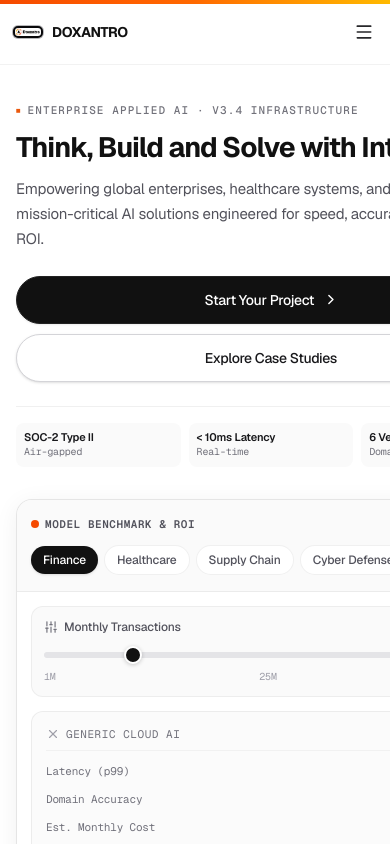
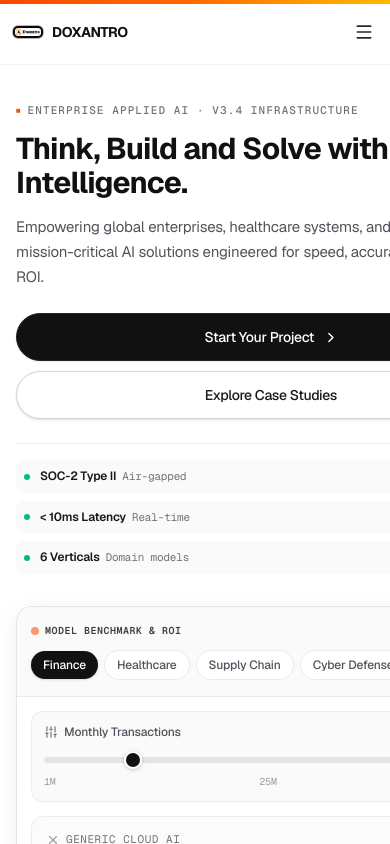
Before and after one commit to doxantro/Doxantro-Website, a Next.js app: page / in a window 390 px wide. Shown: the top 844 px of the page. Built offline with nearby package versions, Linux system fonts and the light colour scheme.

Commit message:
fix(hero): ensure flawless mobile responsiveness on 320px-390px viewports with visual browser verification

```diff
--- a/src/components/hero/ModelBenchmarkComparator.tsx
+++ b/src/components/hero/ModelBenchmarkComparator.tsx
@@ -114,20 +114,20 @@ export default function ModelBenchmarkComparator() {
     <div className="relative rounded-2xl border border-black/[0.1] bg-white shadow-[0_4px_24px_rgba(0,0,0,0.06)] overflow-hidden w-full max-w-full">
       {/* Top Header & Vertical Selector */}
       <div className="p-3.5 sm:p-5 pb-3 border-b border-black/[0.06] bg-[#fafafa]">
-        <div className="flex items-center justify-between gap-2 mb-2.5 sm:mb-3">
+        <div className="flex items-center justify-between gap-1.5 mb-2.5 sm:mb-3">
           <div className="flex items-center gap-1.5 min-w-0">
-            <span className="w-2 h-2 rounded-full bg-orange-600 flex-shrink-0" />
-            <span className="text-[11px] font-mono tracking-wider uppercase text-zinc-600 font-semibold truncate">
+            <span className="w-2 h-2 rounded-full bg-orange-600 animate-pulse flex-shrink-0" />
+            <span className="text-[10px] sm:text-[11px] font-mono tracking-wider uppercase text-zinc-700 font-semibold truncate">
               Model Benchmark & ROI
             </span>
           </div>
-          <span className="text-[10px] font-mono text-zinc-500 bg-white border border-black/[0.06] px-2 py-0.5 rounded flex-shrink-0">
+          <span className="text-[9px] sm:text-[10px] font-mono text-zinc-500 bg-white border border-black/[0.06] px-1.5 sm:px-2 py-0.5 rounded flex-shrink-0">
             v3.4 Telemetry
           </span>
         </div>
 
         {/* Horizontal Scrollable Presets with Momentum Scrolling */}
-        <div className="flex items-center gap-1.5 overflow-x-auto pb-1 scrollbar-none -mx-3.5 px-3.5 sm:-mx-5 sm:px-5">
+        <div className="flex items-center gap-1.5 overflow-x-auto pb-1 scrollbar-none -mx-3.5 px-3.5 sm:mx-0 sm:px-0">
           {presets.map((preset) => (
             <button
               key={preset.id}
@@ -135,7 +135,7 @@ export default function ModelBenchmarkComparator() {
               className={`px-3 py-1.5 rounded-full text-xs font-medium whitespace-nowrap transition-colors cursor-pointer flex-shrink-0 ${
                 activePresetId === preset.id
                   ? 'bg-[#111111] text-white shadow-sm'
-                  : 'bg-white border border-black/[0.06] text-zinc-600 hover:text-[#111111] hover:border-black/[0.15]'
+                  : 'bg-white border border-black/[0.08] text-zinc-600 hover:text-[#111111] hover:border-black/[0.15]'
               }`}
             >
               {preset.shortName}
--- a/src/sections/HeroSection.tsx
+++ b/src/sections/HeroSection.tsx
@@ -9,7 +9,7 @@ export default function HeroSection() {
   return (
     <section className="relative pt-24 pb-12 sm:pt-32 sm:pb-16 md:pt-40 md:pb-24 border-b border-black/[0.06] bg-white overflow-hidden">
       <div className="max-w-7xl mx-auto px-4 sm:px-6 lg:px-8">
-        <div className="grid lg:grid-cols-12 gap-8 lg:gap-8 items-start">
+        <div className="grid lg:grid-cols-12 gap-8 lg:gap-10 items-start">
           {/* Left Column: Headline & Value Prop */}
           <motion.div
             initial={{ opacity: 0, y: 16 }}
@@ -24,10 +24,9 @@ export default function HeroSection() {
               </span>
             </div>
 
-            {/* Main Headline */}
-            <h1 className="display-1 mb-3.5 sm:mb-5">
-              Think, Build and <br className="hidden sm:inline" />
-              Solve with Intelligence.
+            {/* Main Headline with responsive text sizes and natural wrapping */}
+            <h1 className="text-3xl sm:text-4xl md:text-5xl lg:text-[3.25rem] font-bold tracking-tight text-[#111111] leading-[1.12] mb-4 sm:mb-5">
+              Think, Build and Solve with Intelligence.
             </h1>
 
             {/* Subheadline */}
@@ -36,7 +35,7 @@ export default function HeroSection() {
             </p>
 
             {/* CTA Row */}
-            <div className="flex flex-col sm:flex-row items-stretch sm:items-center gap-2.5 sm:gap-3 mb-6 sm:mb-10">
+            <div className="flex flex-col sm:flex-row items-stretch sm:items-center gap-2.5 sm:gap-3 mb-6 sm:mb-8">
               <Button href="/contact" size="lg" variant="primary" className="w-full sm:w-auto text-center">
                 Start Your Project
               </Button>
@@ -45,21 +44,30 @@ export default function HeroSection() {
               </Button>
             </div>
 
-            {/* 3 Hairline Metric Indicators - 3-column compact grid on all screens */}
-            <div className="pt-4 sm:pt-6 border-t border-black/[0.06] grid grid-cols-3 gap-2 sm:gap-4">
-              <div className="p-2 sm:p-0 rounded-lg bg-zinc-50 sm:bg-transparent text-left">
-                <div className="text-[11px] sm:text-xs font-semibold text-zinc-900 leading-tight">SOC-2 Type II</div>
-                <div className="text-[10px] sm:text-[11px] text-zinc-500 font-mono mt-0.5 leading-tight">Air-gapped</div>
+            {/* 3 Hairline Metric Indicators - Clean mobile stacked list and desktop flex row */}
+            <div className="pt-4 sm:pt-6 border-t border-black/[0.06] flex flex-col sm:flex-row items-stretch sm:items-center justify-between gap-2 sm:gap-4">
+              <div className="flex items-center gap-2.5 p-2 sm:p-0 rounded-lg bg-zinc-50 sm:bg-transparent">
+                <span className="w-1.5 h-1.5 rounded-full bg-emerald-500 flex-shrink-0" />
+                <div className="flex sm:flex-col items-baseline sm:items-start gap-1.5 sm:gap-0">
+                  <span className="text-xs font-semibold text-zinc-900">SOC-2 Type II</span>
+                  <span className="text-[11px] text-zinc-500 font-mono">Air-gapped</span>
+                </div>
               </div>
 
-              <div className="p-2 sm:p-0 rounded-lg bg-zinc-50 sm:bg-transparent text-left">
-                <div className="text-[11px] sm:text-xs font-semibold text-zinc-900 leading-tight">&lt; 10ms Latency</div>
-                <div className="text-[10px] sm:text-[11px] text-zinc-500 font-mono mt-0.5 leading-tight">Real-time</div>
+              <div className="flex items-center gap-2.5 p-2 sm:p-0 rounded-lg bg-zinc-50 sm:bg-transparent">
+                <span className="w-1.5 h-1.5 rounded-full bg-emerald-500 flex-shrink-0" />
+                <div className="flex sm:flex-col items-baseline sm:items-start gap-1.5 sm:gap-0">
+                  <span className="text-xs font-semibold text-zinc-900">&lt; 10ms Latency</span>
+                  <span className="text-[11px] text-zinc-500 font-mono">Real-time</span>
+                </div>
               </div>
 
-              <div className="p-2 sm:p-0 rounded-lg bg-zinc-50 sm:bg-transparent text-left">
-                <div className="text-[11px] sm:text-xs font-semibold text-zinc-900 leading-tight">6 Verticals</div>
-                <div className="text-[10px] sm:text-[11px] text-zinc-500 font-mono mt-0.5 leading-tight">Domain models</div>
+              <div className="flex items-center gap-2.5 p-2 sm:p-0 rounded-lg bg-zinc-50 sm:bg-transparent">
+                <span className="w-1.5 h-1.5 rounded-full bg-emerald-500 flex-shrink-0" />
+                <div className="flex sm:flex-col items-baseline sm:items-start gap-1.5 sm:gap-0">
+                  <span className="text-xs font-semibold text-zinc-900">6 Verticals</span>
+                  <span className="text-[11px] text-zinc-500 font-mono">Domain models</span>
+                </div>
               </div>
             </div>
           </motion.div>
```
